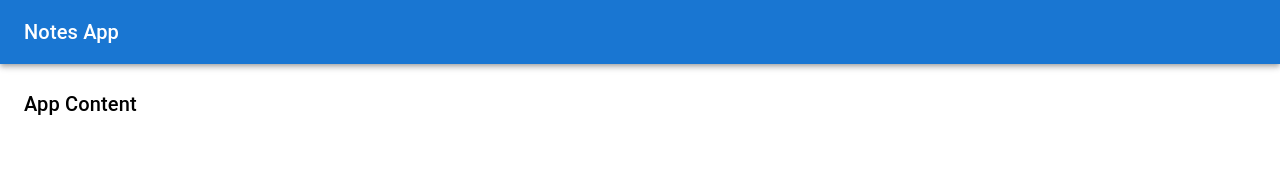
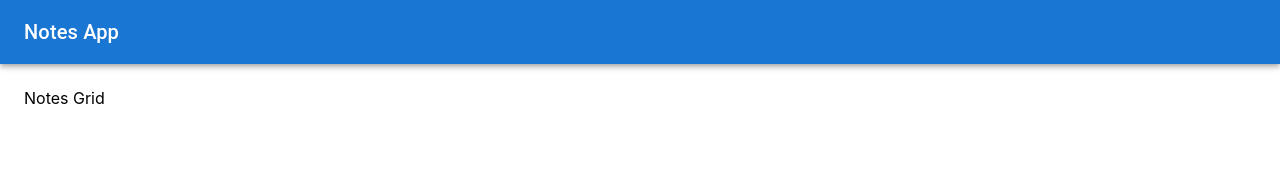
Before and after one commit to MatiasAnas/notes-ui, a React (Create React App) app: page / in a window 1280 px wide. Shown: the top 182 px of the page. Built offline with nearby package versions, Linux system fonts and the light colour scheme.

Commit message:
feat: added router

```diff
--- a/package.json
+++ b/package.json
@@ -16,6 +16,7 @@
     "@types/react-dom": "^18.2.8",
     "react": "^18.2.0",
     "react-dom": "^18.2.0",
+    "react-router-dom": "^6.16.0",
     "react-scripts": "5.0.1",
     "sass": "^1.68.0",
     "typescript": "^4.9.5",
--- a/src/App.module.scss
+++ b/src/App.module.scss
@@ -6,6 +6,5 @@
 
 .appContent {
   height: calc(100vh - #{$topbar-size});
-  padding: 24px;
   overflow-y: auto;
 }
--- a/src/App.tsx
+++ b/src/App.tsx
@@ -2,10 +2,13 @@ import AppBar from '@mui/material/AppBar';
 import Box from '@mui/material/Box';
 import Toolbar from '@mui/material/Toolbar';
 import Typography from '@mui/material/Typography';
+import { BrowserRouter, Routes, Route } from 'react-router-dom';
+
+import Notes from './views/Notes';
 
 import styles from './App.module.scss';
 
-function App() {
+const App = () => {
   return (
     <Box>
       <AppBar position="static" className={styles.topbar}>
@@ -16,12 +19,14 @@ function App() {
         </Toolbar>
       </AppBar>
       <Box className={styles.appContent}>
-        <Typography variant="h6" component="div">
-          App Content
-        </Typography>
+        <BrowserRouter>
+          <Routes>
+            <Route path="/" element={<Notes />} />
+          </Routes>
+        </BrowserRouter>
       </Box>
     </Box>
   );
-}
+};
 
 export default App;
--- a/src/styles/sizes.module.scss
+++ b/src/styles/sizes.module.scss
@@ -1 +1,3 @@
 $topbar-size: 64px;
+
+$default-route-padding: 24px;
--- /dev/null
+++ b/src/views/Notes/index.tsx
@@ -0,0 +1,9 @@
+import Box from '@mui/material/Box';
+
+import styles from './styles.module.scss';
+
+const Notes = () => {
+  return <Box className={styles.container}>Notes Grid</Box>;
+};
+
+export default Notes;
--- /dev/null
+++ b/src/views/Notes/styles.module.scss
@@ -0,0 +1,5 @@
+@import 'styles/sizes.module.scss';
+
+.container {
+  padding: $default-route-padding;
+}
```
Also changed, not shown: 1 other file (tests, documents, lock files or other folders).
